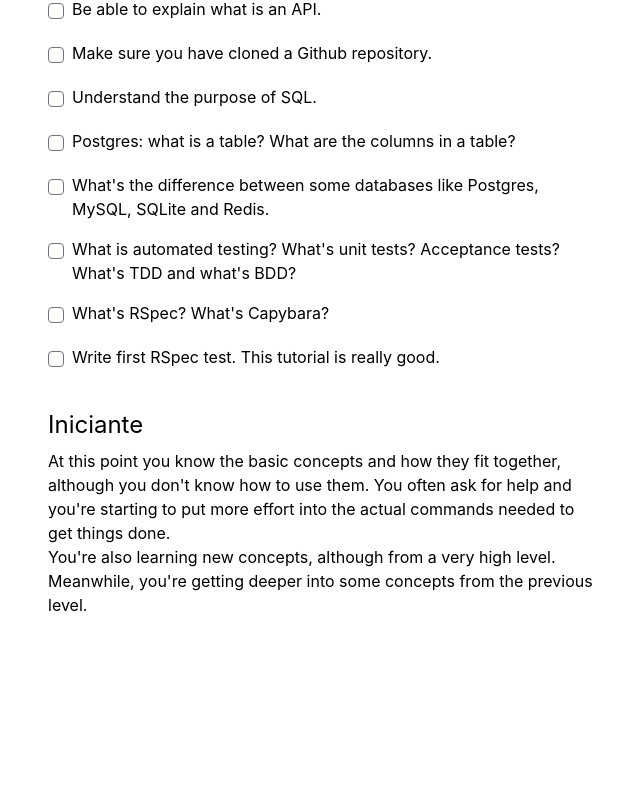
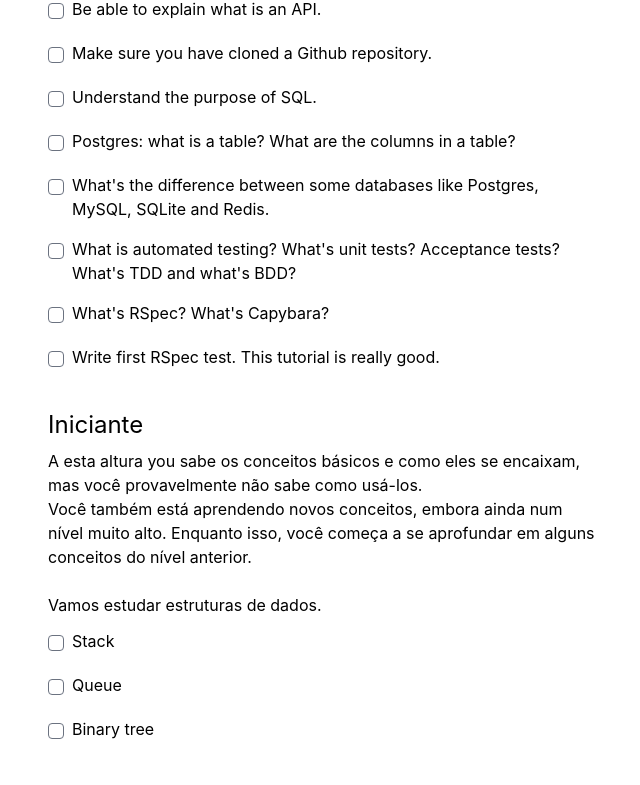
Before and after one commit to kurko/devchecklist, a Next.js app: page / in a window 1280 px wide. Shown: the part 1999-2784 px from the top of the page, without its empty margins (316-956 px from the left). Before the commit the page ends 2628 px from the top, so only its background shows below. Built offline with nearby package versions, Linux system fonts and the light colour scheme; what @tailwindcss/typography would draw is missing.

Commit message:
Fix setting task check to LocalStorage

```diff
--- a/components/checklist.tsx
+++ b/components/checklist.tsx
@@ -2,6 +2,11 @@ import React, { Fragment, useState, useEffect } from 'react'
 import { Transition } from '@headlessui/react'
 import { GetStaticProps } from 'next'
 import { InferGetStaticPropsType } from 'next'
+
+import { ChecklistModel } from '../models/checklist'
+
+var checklistModel
+
 
 function textToParagraph(text: string, options?: { tag: string }): string {
   var tag = "<p>"
@@ -32,15 +37,18 @@ function rawToHtml(text: string, options?: { className: string }) {
 
 function Task({ task }: InferGetStaticPropsType<GetStaticProps>) {
   const description = task.description
-  const taskId = (id) => `task-${id}`
+  const id = task.id
   const [checked, check] = useState(false);
   const [expanded, expand] = useState(false);
 
   useEffect(() => {
-    check(window.localStorage.getItem(taskId(task.id)) == "true")
+    check(checklistModel.isChecked(task.id))
   }, []); // only run on first render
 
-  const handleCheck = (event) => check(!checked)
+  const handleCheck = (event) => {
+    checklistModel.check(task.id, !checked)
+    check(!checked)
+  }
   const handleExpand = (event) => expand(description && !expanded)
 
   return (
@@ -105,14 +113,26 @@ function TaskSet({ taskSet }: InferGetStaticPropsType<GetStaticProps>) {
 }
 
 function Checklist({ checklist }: InferGetStaticPropsType<GetStaticProps>) {
+  checklistModel = new ChecklistModel(checklist)
+
   const renderList = (listName) => {
     const list = checklist.lists[listName];
     const taskSets = list.taskSet;
+    const [expanded, expand] = useState(false);
+
+    useEffect(() => {
+      expand(true)
+    }, [])
 
     return (
       <>
-        <h2>{list.title}</h2>
+        <div onClick={() => expand(!expanded)} className="flex">
+          <h2 className="flex-initial">
+            {list.title}
+          </h2>
+        </div>
 
+        <div className={expanded ? "" : "hidden"}>
           {list.description &&
             rawToHtml(list.description, { className: "mt-2 mb-0 prose" })
           }
@@ -120,6 +140,7 @@ function Checklist({ checklist }: InferGetStaticPropsType<GetStaticProps>) {
           {taskSets && taskSets.map((taskSet, index) => (
             <TaskSet key={index} taskSet={taskSet} />
           ))}
+        </div>
       </>
     )
   }
--- a/data/checklist.ptbr.yml
+++ b/data/checklist.ptbr.yml
@@ -188,11 +188,62 @@ checklist:
     beginner:
       title: "Iniciante"
       description: |
-        At this point you know the basic concepts and how they fit together,
-        although you don't know how to use them. You often ask for help and
-        you're starting to put more effort into the actual commands needed to
-        get things done.
+        A esta altura you sabe os conceitos básicos e como eles se encaixam,
+        mas você provavelmente não sabe como usá-los.
 
-        You're also learning new concepts, although from a very high level.
-        Meanwhile, you're getting deeper into some concepts from the previous
-        level.
+        Você também está aprendendo novos conceitos, embora ainda num nível muito alto.
+        Enquanto isso, você começa a se aprofundar em alguns conceitos do nível anterior.
+
+      taskSet:
+        - description: |
+            Vamos estudar estruturas de dados.
+
+          tasks:
+            - id: stack-intro
+              check: Stack
+            - id: queue-intro
+              check: Queue
+            - id: binary-tree-intro
+              check: Binary tree
+
+    midlevel:
+      title: "Pleno"
+      description: |
+        A esta altura you sabe os conceitos básicos e como eles se encaixam,
+        mas você provavelmente não sabe como usá-los.
+
+        Você também está aprendendo novos conceitos, embora ainda num nível muito alto.
+        Enquanto isso, você começa a se aprofundar em alguns conceitos do nível anterior.
+
+      taskSet:
+        - description: |
+            Vamos estudar estruturas de dados.
+
+          tasks:
+            - id: stack-intro
+              check: Stack
+            - id: queue-intro
+              check: Queue
+            - id: binary-tree-intro
+              check: Binary tree
+
+    senior:
+      title: "Senior"
+      description: |
+        A esta altura you sabe os conceitos básicos e como eles se encaixam,
+        mas você provavelmente não sabe como usá-los.
+
+        Você também está aprendendo novos conceitos, embora ainda num nível muito alto.
+        Enquanto isso, você começa a se aprofundar em alguns conceitos do nível anterior.
+
+      taskSet:
+        - description: |
+            Vamos estudar estruturas de dados.
+
+          tasks:
+            - id: stack-intro
+              check: Stack
+            - id: queue-intro
+              check: Queue
+            - id: binary-tree-intro
+              check: Binary tree
--- a/models/checklist.ts
+++ b/models/checklist.ts
@@ -3,10 +3,20 @@
 import doc from '../data/checklist.ptbr.yml';
 
 export class ChecklistModel {
-  constructor() {
+  taskId = (id) => `task-${id}`
+
+  constructor(list: string) {
   }
 
-  checklist(): string[] {
+  static all(): string[] {
     return doc.checklist;
   }
+
+  check(id: string, value: boolean) {
+    window.localStorage.setItem(this.taskId(id), `${value}`)
+  }
+
+  isChecked(id: string): boolean {
+    return window.localStorage.getItem(this.taskId(id)) == "true"
+  }
 }
--- a/pages/index.tsx
+++ b/pages/index.tsx
@@ -36,7 +36,7 @@ export const getStaticProps = async (context) => {
 
   return {
     props: {
-      checklist: new ChecklistModel().checklist()
+      checklist: ChecklistModel.all()
     }
   }
 }
```
Lines whose indentation alone changed are shown as unchanged.
